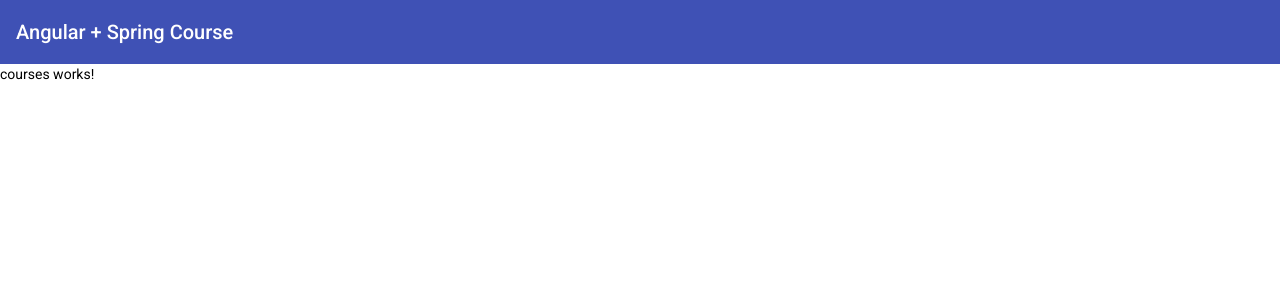
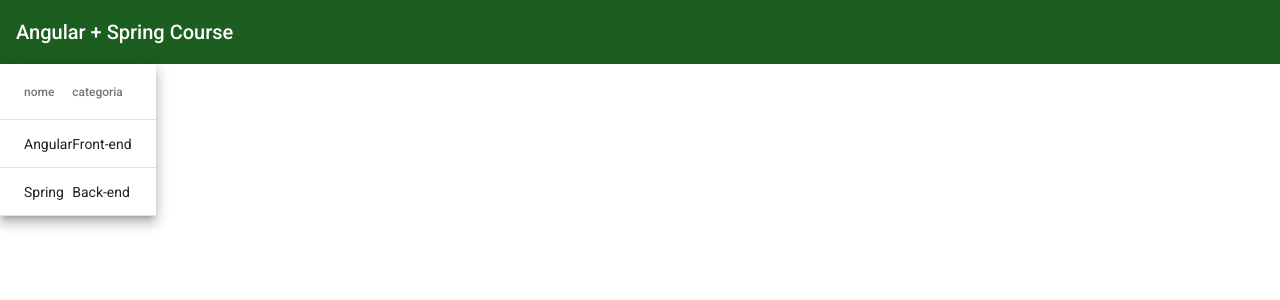
Before and after one commit to FernandesJr/courses-angular-spring, an Angular app in the folder crud-angular/: page /courses in a window 1280 px wide. Shown: the top 300 px of the page. Built offline with nearby package versions, Linux system fonts and the light colour scheme.

Commit message:
feat: insert table

```diff
--- a/crud-angular/src/app/app.module.ts
+++ b/crud-angular/src/app/app.module.ts
@@ -5,6 +5,7 @@
 import { AppComponent } from './app.component';
 import { BrowserAnimationsModule } from '@angular/platform-browser/animations';
 import { MatToolbarModule } from '@angular/material/toolbar';
+import { MatTableModule } from '@angular/material/table';
 
 @NgModule({
   declarations: [
@@ -14,7 +15,8 @@
     BrowserModule,
     AppRoutingModule,
     BrowserAnimationsModule,
-    MatToolbarModule
+    MatToolbarModule,
+    MatTableModule
   ],
   providers: [],
   bootstrap: [AppComponent]
--- a/crud-angular/src/app/courses/courses.module.ts
+++ b/crud-angular/src/app/courses/courses.module.ts
@@ -3,6 +3,7 @@
 
 import { CoursesRoutingModule } from './courses-routing.module';
 import { CoursesComponent } from './courses/courses.component';
+import { MatTableModule } from '@angular/material/table'
 
 
 @NgModule({
@@ -11,7 +12,8 @@
   ],
   imports: [
     CommonModule,
-    CoursesRoutingModule
+    CoursesRoutingModule,
+    MatTableModule
   ]
 })
 export class CoursesModule { }
--- a/crud-angular/src/app/courses/courses/courses.component.html
+++ b/crud-angular/src/app/courses/courses/courses.component.html
@@ -1 +1,20 @@
-<p>courses works!</p>
+<table mat-table [dataSource]="courses" class="mat-elevation-z8">
+
+  <!--- Note that these columns can be defined in any order.
+        The actual rendered columns are set as a property on the row definition" -->
+
+  <!-- Name Column -->
+  <ng-container matColumnDef="name">
+    <th mat-header-cell *matHeaderCellDef> nome </th>
+    <td mat-cell *matCellDef="let course"> {{ course.name }} </td>
+  </ng-container>
+
+  <!-- category Column -->
+  <ng-container matColumnDef="category">
+    <th mat-header-cell *matHeaderCellDef> categoria </th>
+    <td mat-cell *matCellDef="let course"> {{ course.category }} </td>
+  </ng-container>
+
+  <tr mat-header-row *matHeaderRowDef="displayedColumns"></tr>
+  <tr mat-row *matRowDef="let row; columns: displayedColumns;"></tr>
+</table>
--- a/crud-angular/src/app/courses/courses/courses.component.ts
+++ b/crud-angular/src/app/courses/courses/courses.component.ts
@@ -1,3 +1,4 @@
+import { Course } from './model/course';
 import { Component, OnInit } from '@angular/core';
 
 @Component({
@@ -7,7 +8,14 @@
 })
 export class CoursesComponent implements OnInit {
 
-  constructor() { }
+  courses: Course[] = [
+    {_id: '1', name: 'Angular', category: 'Front-end'},
+    {_id: '2', name: 'Spring', category: 'Back-end'}
+  ]; //Lista que será iterada na tabela do html
+  displayedColumns = ['name', 'category']; //Colunas que têm declaradas na tabela
+
+  constructor() {
+   }
 
   ngOnInit(): void {
   }
--- /dev/null
+++ b/crud-angular/src/app/courses/courses/model/course.ts
@@ -0,0 +1,5 @@
+export interface Course {
+  _id : string;
+  name: string;
+  category: string;
+}
--- a/crud-angular/src/styles.scss
+++ b/crud-angular/src/styles.scss
@@ -1,4 +1,23 @@
 /* You can add global styles to this file, and also import other style files */
+
+@use '@angular/material' as mat;
+@include mat.core();
+
+$custom-app-primary: mat.define-palette(mat.$green-palette, 900);
+$custom-app-app: mat.define-palette(mat.$brown-palette, 700, 800, 900);
+$custom-app-warn: mat.define-palette(mat.$red-palette);
+
+$custom-app-theme: mat.define-light-theme((
+ color: (
+   primary: $custom-app-primary,
+   accent: $custom-app-app,
+   warn: $custom-app-warn,
+ )
+));
+
+// Emit theme-dependent styles for common features used across multiple components.
+@include mat.core-theme($custom-app-theme);
+@include mat.all-component-themes($custom-app-theme);
 
 html, body { height: 100%; }
 body { margin: 0; font-family: Roboto, "Helvetica Neue", sans-serif; }
```
